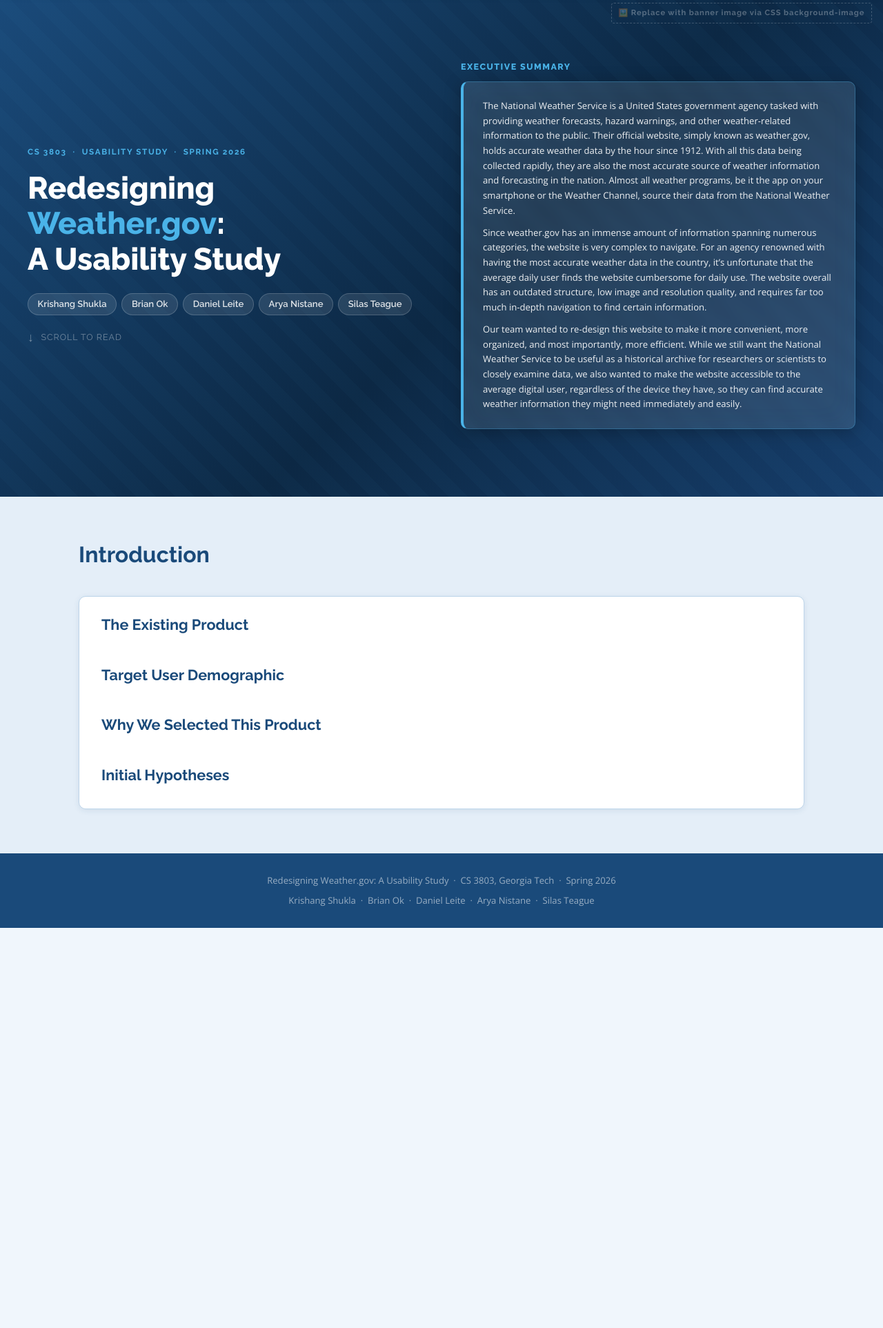
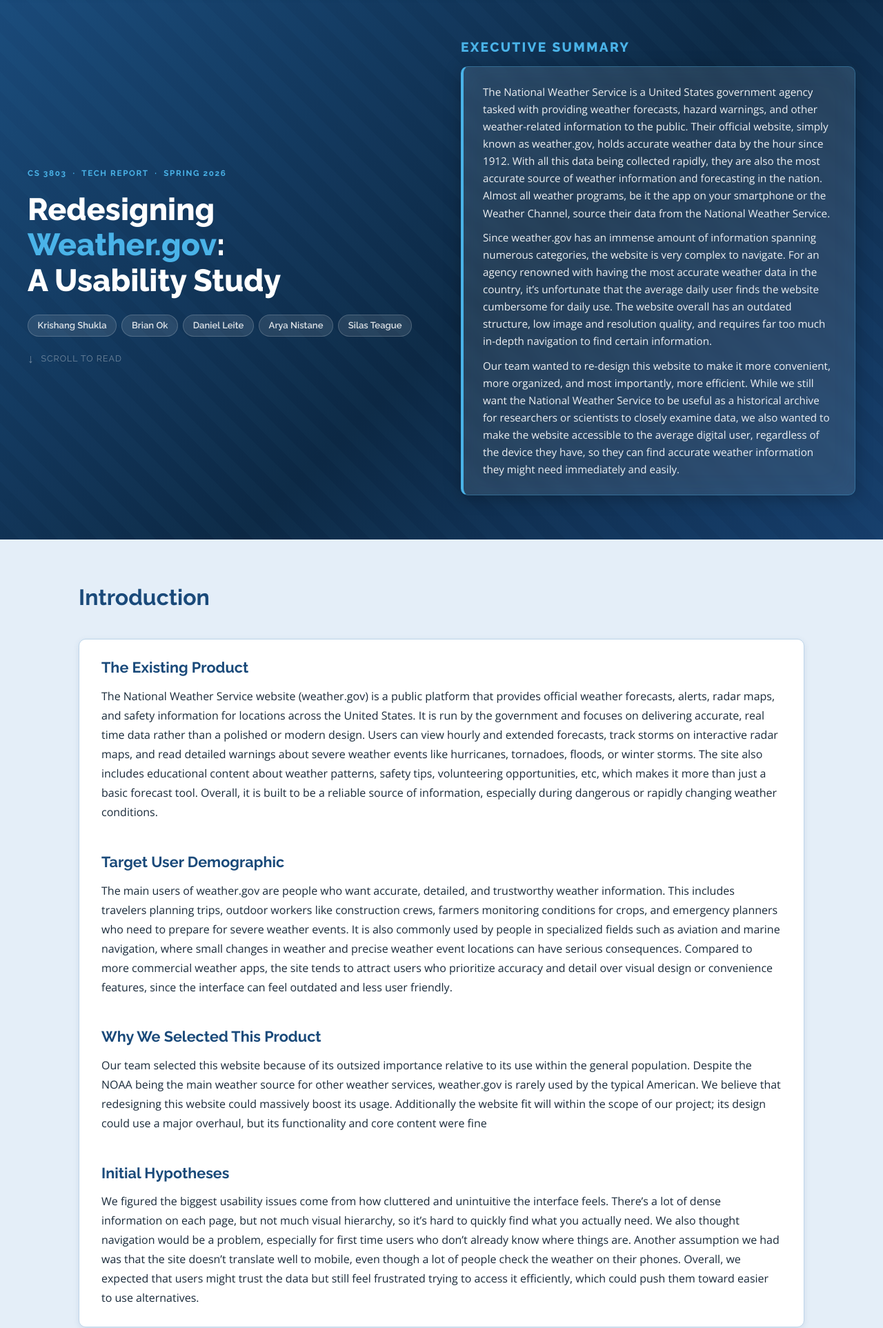
Before and after one commit to ar852/3803-Final-Report-Website, a plain HTML site: page index.html in a window 1280 px wide. Shown: the part 80-2005 px from the top of the page at 69% size. Before the commit the page ends 1425 px from the top, so only its background shows below. Drawn offline with nearby package versions, Linux system fonts and the light colour scheme.

Commit message:
styling + add intro paragraphs

```diff
--- a/index.html
+++ b/index.html
@@ -3,7 +3,7 @@
 <head>
   <meta charset="UTF-8" />
   <meta name="viewport" content="width=device-width, initial-scale=1.0" />
-  <title>Redesigning Weather.gov — Usability Study</title>
+  <title>Redesigning Weather.gov — Tech Report</title>
   <link rel="stylesheet" href="styles.css" />
 </head>
 <body>
@@ -36,13 +36,12 @@
 
       <!-- Background — swap background-image URL to your banner when ready -->
       <div class="hero-fs__bg" aria-hidden="true"></div>
-      <span class="hero-fs__bg-label" aria-hidden="true">🖼️ Replace with banner image via CSS background-image</span>
 
       <div class="hero-fs__grid">
 
         <!-- LEFT: Header info -->
         <div class="hero-fs__left">
-          <div class="hero-fs__tag">CS 3803 &nbsp;·&nbsp; Usability Study &nbsp;·&nbsp; Spring 2026</div>
+          <div class="hero-fs__tag">CS 3803 &nbsp;·&nbsp; Tech Report &nbsp;·&nbsp; Spring 2026</div>
 
           <h1 class="hero-fs__title">
             Redesigning<br>
@@ -98,25 +97,29 @@
 
           <!-- ✏️ PARAGRAPH 1: Introduce the existing product (Weather.gov). -->
           <h3>The Existing Product</h3>
-          <p></p>
+          <p>The National Weather Service website (weather.gov) is a public platform that provides official weather forecasts, alerts, radar maps, and safety information for locations across the United States. It is run by the government and focuses on delivering accurate, real time data rather than a polished or modern design. Users can view hourly and extended forecasts, track storms on interactive radar maps, and read detailed warnings about severe weather events like hurricanes, tornadoes, floods, or winter storms. The site also includes educational content about weather patterns, safety tips, volunteering opportunities, etc, which makes it more than just a basic forecast tool. Overall, it is built to be a reliable source of information, especially during dangerous or rapidly changing weather conditions.
+          </p>
 
           <br>
 
           <!-- ✏️ PARAGRAPH 2: Define the target user demographic. -->
           <h3>Target User Demographic</h3>
-          <p></p>
+          <p>The main users of weather.gov are people who want accurate, detailed, and trustworthy weather information. This includes travelers planning trips, outdoor workers like construction crews, farmers monitoring conditions for crops, and emergency planners who need to prepare for severe weather events. It is also commonly used by people in specialized fields such as aviation and marine navigation, where small changes in weather and precise weather event locations can have serious consequences. Compared to more commercial weather apps, the site tends to attract users who prioritize accuracy and detail over visual design or convenience features, since the interface can feel outdated and less user friendly.
+          </p>
 
           <br>
 
           <!-- ✏️ PARAGRAPH 3: Why did your team select Weather.gov? -->
           <h3>Why We Selected This Product</h3>
-          <p></p>
+          <p>Our team selected this website because of its outsized importance relative to its use within the general population. Despite the NOAA being the main weather source for other weather services, weather.gov is rarely used by the typical American. We believe that redesigning this website could massively boost its usage. Additionally the website fit will within the scope of our project; its design could use a major overhaul, but its functionality and core content were fine
+          </p>
 
           <br>
 
           <!-- ✏️ PARAGRAPH 4: Initial hypotheses about usability flaws. -->
           <h3>Initial Hypotheses</h3>
-          <p></p>
+          <p>We figured the biggest usability issues come from how cluttered and unintuitive the interface feels. There’s a lot of dense information on each page, but not much visual hierarchy, so it’s hard to quickly find what you actually need. We also thought navigation would be a problem, especially for first time users who don’t already know where things are. Another assumption we had was that the site doesn’t translate well to mobile, even though a lot of people check the weather on their phones. Overall, we expected that users might trust the data but still feel frustrated trying to access it efficiently, which could push them toward easier to use alternatives.
+          </p>
 
         </div>
       </div>
--- a/styles.css
+++ b/styles.css
@@ -65,7 +65,7 @@
 
 h1 { font-size: clamp(1.9rem, 4vw, 2.8rem); }
 h2 { font-size: clamp(1.4rem, 3vw, 2rem);   margin-bottom: 0.5rem; }
-h3 { font-size: clamp(1.1rem, 2.5vw, 1.35rem); margin-bottom: 0.4rem; }
+h3 { font-size: clamp(1.1rem, 2.5vw, 1.35rem); margin-bottom: 0.8rem; }
 
 p { margin-bottom: 1.1rem; max-width: 72ch; }
 p:last-child { margin-bottom: 0; }
@@ -314,7 +314,7 @@
 }
 
 .summary-card h2 {
-  font-size: 1.1rem;
+  font-size: 1.1 rem;
   text-transform: uppercase;
   letter-spacing: 0.08em;
   color: var(--text-muted);
@@ -683,7 +683,7 @@
 /* Paragraph text inside the dark hero summary card */
 .hero-fs__summary-card p {
   color: rgba(255, 255, 255, 0.92);
-  font-size: 0.82rem;
+  font-size: 0.95rem;
   line-height: 1.65;
   margin-bottom: 0.65rem;
   max-width: none;
@@ -696,7 +696,7 @@
 /* Summary heading sits above the card, not inside it */
 .hero-fs__summary-heading {
   font-family: 'Raleway', sans-serif;
-  font-size: 0.78rem;
+  font-size: 1.2rem;
   font-weight: 800;
   text-transform: uppercase;
   letter-spacing: 0.12em;
```
